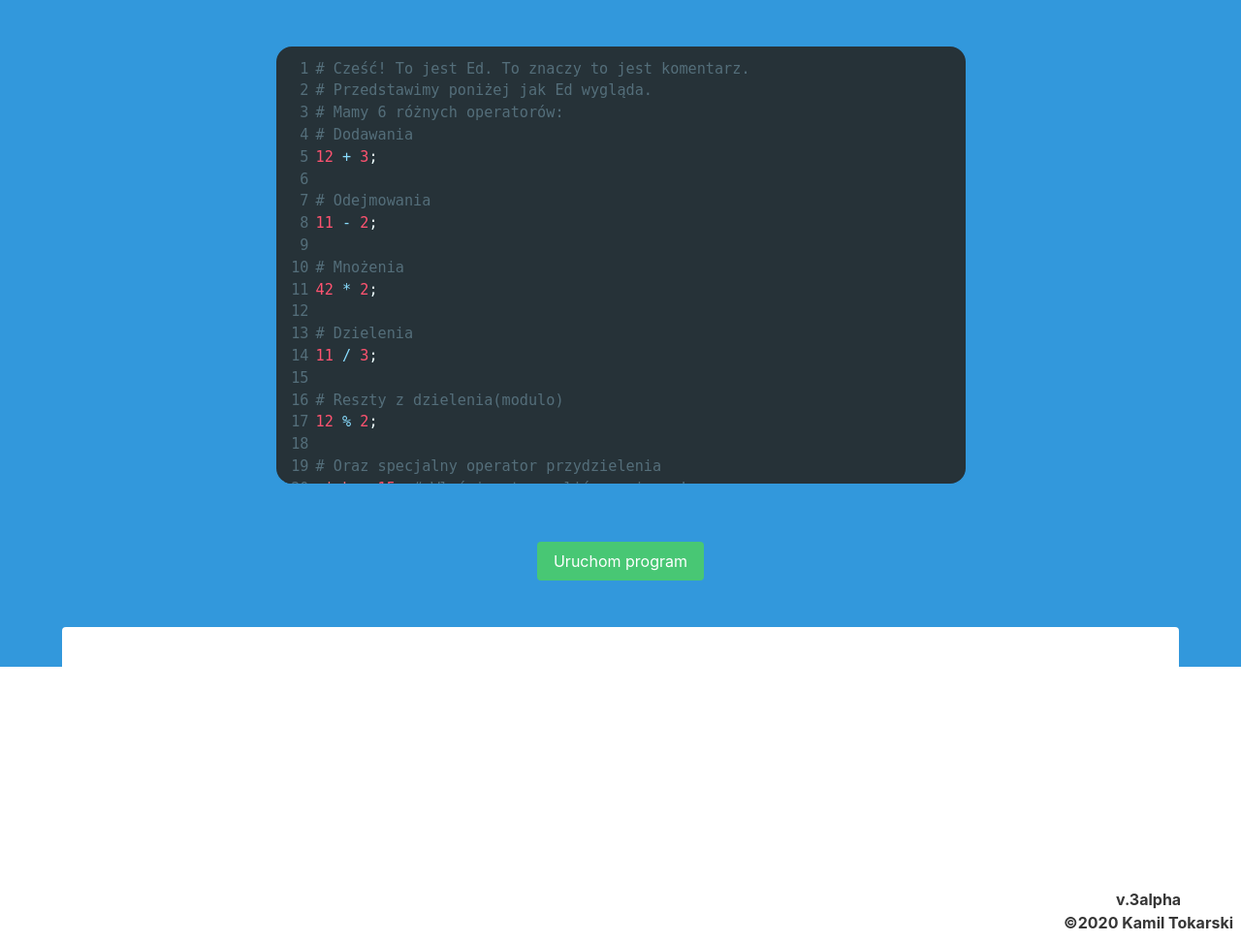
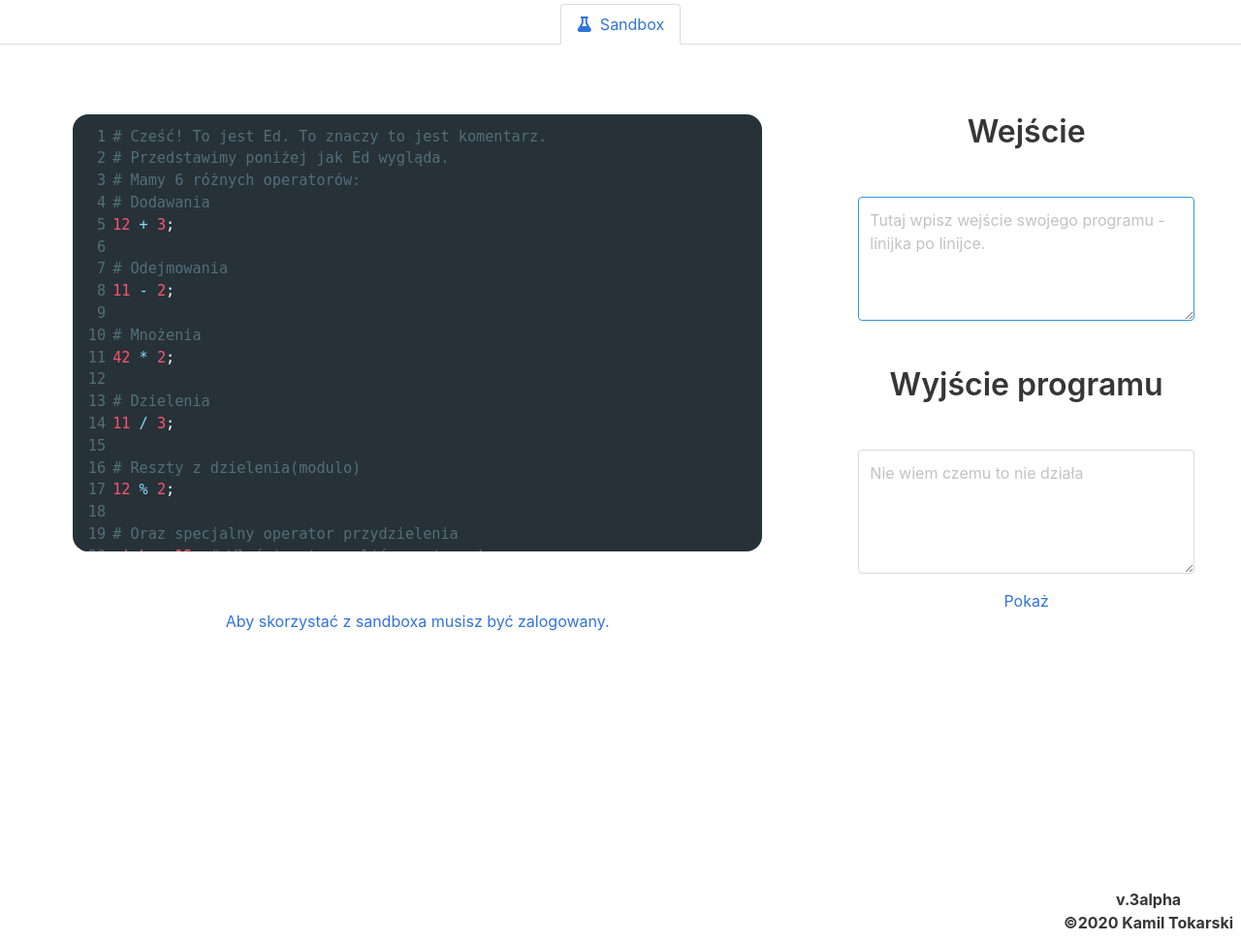
Before and after one commit to SKE-Projekt/SKE-Platform, a Flask app: page /sandbox in a window 1280 px wide. Shown: the part 62-1034 px from the top of the page at 97% size. Run offline with Flask 2, Linux system fonts and the light colour scheme; some libraries are stand-ins or nearby versions.

Commit message:
Prepare templates

```diff
--- a/ske_platform/static/style.css
+++ b/ske_platform/static/style.css
@@ -2,7 +2,7 @@
     bottom: .5rem;
     right: .5rem;
     position: fixed;
-    z-index: 1;
+    z-index: 11111;
 
 }
 
@@ -18,6 +18,29 @@
     width: 91vw;
     max-width: 555px;
     margin: .5em auto;
+}
+
+.sandbox-hero-body {
+    padding-bottom: 1px;
+}
+
+.hero-foot {
+    margin-top: -2.3em;
+}
+
+#input-column {
+    margin-left: auto;
+    margin-right: auto;
+}
+
+#output-data {
+    height: 7vw;
+    max-height: 7vw;
+}
+
+#input-data {
+    height: 7vw;
+    max-height: 7vw;
 }
 
 .editor {
--- a/ske_platform/templates/_nav.html
+++ b/ske_platform/templates/_nav.html
@@ -18,7 +18,7 @@
         Informacje
       </a>
 
-      <a class="navbar-item" href="">
+      <a class="navbar-item" href="{{ url_for('sandbox.sandbox_evaluate') }}">
         Wypróbuj <strong style="margin-left: .4rem">Ed</strong>
       </a>
     </div>
--- a/ske_platform/templates/base.html
+++ b/ske_platform/templates/base.html
@@ -15,7 +15,6 @@
 </head>
 
 <body>
-    {% include "_footer.html" %}
     {% include "_nav.html" %}
 
     {% with messages = get_flashed_messages(with_categories=True) %}
@@ -33,6 +32,7 @@
 
     {% block content %}{% endblock %}
 
+    {% include "_footer.html" %}
     <script src="https://kit.fontawesome.com/f582c00ddb.js" crossorigin="anonymous"></script>
     {% block library_js %}
     {% endblock library_js %}
--- a/ske_platform/templates/sandbox/sandbox.html
+++ b/ske_platform/templates/sandbox/sandbox.html
@@ -11,16 +11,46 @@
 {% endblock library_js %}
 
 {% block content %}
-<section class="hero sandbox-hero is-info has-text-centered">
-    <div class="hero-body">
-        <div id="editor" class="editor"></div>
-        <a id="executeCode" href="" class="button is-success">Uruchom program</a>
+<div class="tabs is-centered is-boxed" style="margin-top: 4px;">
+    <ul>
+        <li class="is-active">
+            <a>
+                <span class="icon is-small"><i class="fas fa-flask"></i></span>
+                <span>Sandbox</span>
+            </a>
+        </li>
+    </ul>
+</div>
+<section class="hero sandbox-hero has-text-centered">
+    <div class="hero-body sandbox-hero-body">
+        <div class="columns">
+            <div class="column is-two-thirds-desktop is-full-mobile is-full-tablet">
+                <div id="editor" class="editor"></div>
+
+                {% if current_user.is_authenticated %}
+                <a id="executeCode" href="" class="button is-success">Uruchom program</a>
+                {% else %}
+                <a href="{{ url_for('auth.login') }}">Aby skorzystać z sandboxa musisz być zalogowany.</a>
+                {% endif %}
+            </div>
+            <div id="input-column" class="column is-one-third-desktop is-full-mobile is-full-tablet">
+                <h1 class="title" style="margin-bottom: 1px;">Wejście</h1>
+                <div class="section input-data">
+                    <div class="control">
+                        <textarea id="input-data" class="textarea is-info"
+                            placeholder="Tutaj wpisz wejście swojego programu - linijka po linijce."></textarea>
+                    </div>
+                </div>
+                <h1 class="title" style="margin-bottom: 1px;">Wyjście programu</h1>
+                <div class="section output-data">
+                    <div class="control">
+                        <textarea id="" class="textarea" placeholder="Nie wiem czemu to nie działa" readonly></textarea>
+                    </div>
+                    <a href="" id="output-data-show" style="margin-top: 1rem;display: inline-block;">Pokaż</a>
+                </div>
+            </div>
+        </div>
     </div>
-    {% include 'sandbox/_nav_sandbox.html' %}
-</section>
-
-<section class="section">
-
 </section>
 {% endblock content %}
 
```
